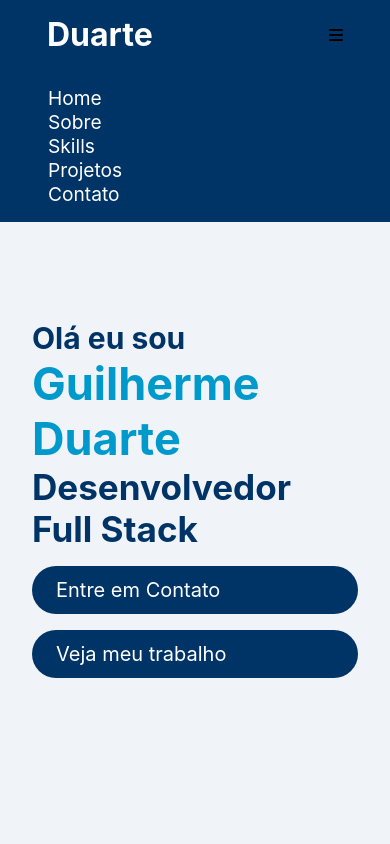
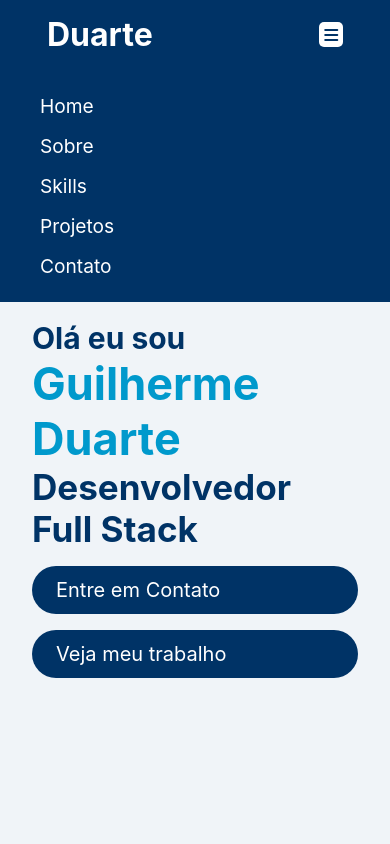
Before and after one commit to gduart9/Portfolio, a plain HTML site: page index.html in a window 390 px wide. Both pictures are taken after a click on the element 336 px from the left and 34 px from the top of the page. Shown: the top 844 px of the page. Drawn offline with Linux system fonts and the light colour scheme.

Commit message:
alterações na responsividade do site em dispositivos menores

```diff
--- a/index.html
+++ b/index.html
@@ -139,7 +139,6 @@
 <script>
     const scrollToTopButton = document.getElementById('scroll-to-top');
 
-    // Mostrar ou esconder o botão baseado na rolagem
     window.addEventListener('scroll', () => {
         if (document.body.scrollTop > 200 || document.documentElement.scrollTop > 200) {
             scrollToTopButton.style.display = 'flex';
@@ -148,11 +147,10 @@
         }
     });
 
-    // Ação do botão ao clicar
     scrollToTopButton.addEventListener('click', () => {
         window.scrollTo({
             top: 0,
-            behavior: 'smooth' // Rolagem suave
+            behavior: 'smooth'
         });
     });
 </script>
@@ -162,7 +160,7 @@
     const navLinks = document.querySelector('.nav-links');
 
     navToggle.addEventListener('click', () => {
-        navLinks.classList.toggle('active'); // Alterna a classe 'active'
+        navLinks.classList.toggle('active');
     });
 </script>
 
--- a/style.css
+++ b/style.css
@@ -72,7 +72,7 @@ nav {
     text-decoration: none;
     transition: var(--transicao);
     font-size: 1.2rem;
-    padding: 0.5rem 1rem;
+    padding: 0.5rem 0.5rem;
 }
 
 .nav-links a:hover {
@@ -235,6 +235,7 @@ section {
 .contato {
     background-color: var(--cor-de-fundo);
     color: var(--cor-primaria);
+    padding: 2rem 1rem;
 }
 
 .contato-form {
@@ -278,7 +279,7 @@ button {
 footer {
     background-color: var(--cor-secundaria);
     text-align: center;
-    padding: 2rem 0;
+    padding: 2rem 1rem;
     color: white;
 }
 
@@ -322,10 +323,26 @@ html {
     scroll-margin-top: 50px;
 }
 
+.nav-toggle {
+    display: none;
+}
+
 @media (max-width: 768px) {
+    .nav-toggle {
+        display: flex;
+        cursor: pointer;
+        align-items: center;
+        justify-content: center;
+        background-color: white;
+        color: var(--cor-secundaria);
+        border-radius: 5px;
+        padding: 0.3rem;
+    }
+
     .dev {
         grid-template-columns: 1fr;
     }
+
     .nav-links {
         display: none;
         flex-direction: column;
@@ -337,11 +354,20 @@ html {
         padding: 1rem 0;
     }
 
-    .nav-links.active {
-        display: flex;
+    .nav-links a {
+        color: white;
+        text-decoration: none;
+        padding: 0.5rem 0.5rem;
+        margin-bottom: 1rem;
+        display: inline-block;
+        transition: background-color 0.3s;
     }
 
-    .nav-toggle {
+    .nav-links a:last-child {
+        margin-bottom: 0;
+    }
+
+    .nav-links.active {
         display: flex;
     }
 
```
